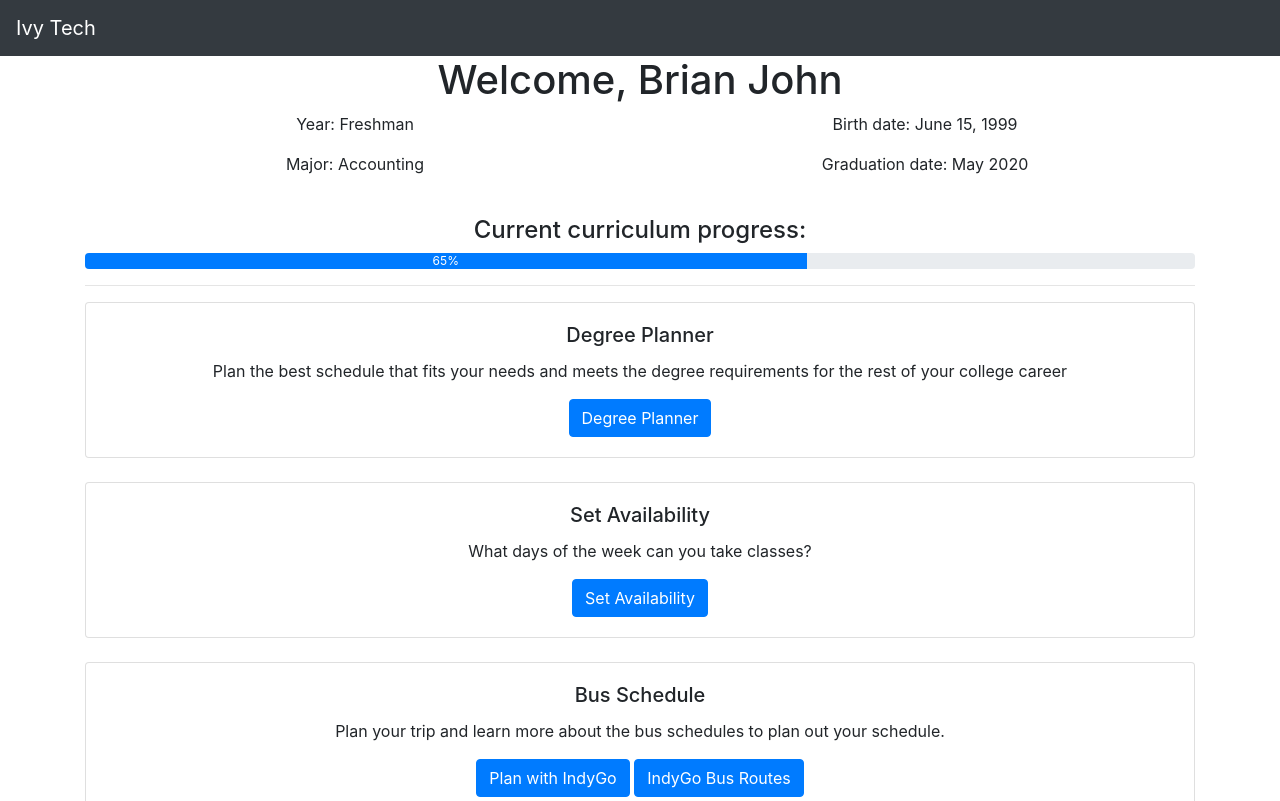
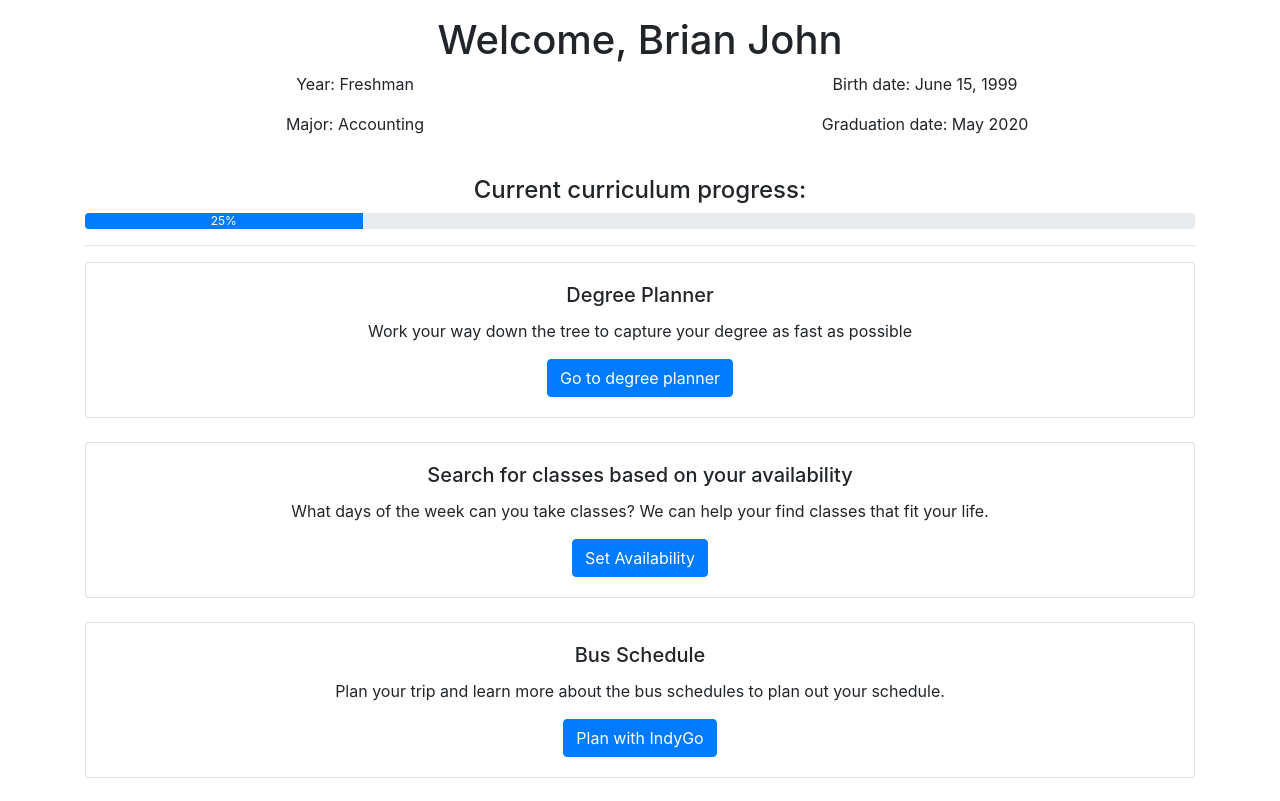
Before and after one commit to better-student-plan/student-planner, a plain HTML site: page index.html in a window 1280 px wide. Shown: the top 801 px of the page. Drawn offline with nearby package versions, Linux system fonts and the light colour scheme.

Commit message:
changed the copy and styles for a bunch of the pages

```diff
--- a/index.html
+++ b/index.html
@@ -11,12 +11,7 @@
 </head>
 
 <body>
-  <nav class="navbar navbar-expand-lg navbar-dark bg-dark">
-    <a class="navbar-brand" href="#">Ivy Tech</a>
-    <button class="navbar-toggler" type="button" data-toggle="collapse" data-target="#navbarSupportedContent"
-      aria-controls="navbarSupportedContent" aria-expanded="false" aria-label="Toggle navigation">
-      <span class="navbar-toggler-icon"></span>
-    </button>
+  <nav class="navbar">
   </nav>
   <div class="container text-center">
     <h1>Welcome, Brian John</h1>
@@ -41,9 +36,9 @@
     <br>
     <h4>Current curriculum progress:</h4>
     <div class="progress">
-      <div class="progress-bar" role="progressbar" style="width: 65%;" aria-valuenow="65" aria-valuemin="0"
+      <div class="progress-bar" role="progressbar" style="width: 25%;" aria-valuenow="25" aria-valuemin="0"
         aria-valuemax="100">
-        65%
+        25%
       </div>
     </div>
     <hr>
@@ -52,9 +47,8 @@
         <div class="card">
           <div class="card-body">
             <h5 class="card-title">Degree Planner</h5>
-            <p class="card-text">Plan the best schedule that fits your needs and meets the degree requirements for the
-              rest of your college career</p>
-            <a href="plan.html" class="btn btn-primary">Degree Planner</a>
+            <p class="card-text">Work your way down the tree to capture your degree as fast as possible</p>
+            <a href="plan.html" class="btn btn-primary">Go to degree planner</a>
           </div>
         </div>
       </div>
@@ -64,8 +58,8 @@
       <div class="col-sm-12">
         <div class="card">
           <div class="card-body">
-            <h5 class="card-title">Set Availability</h5>
-            <p class="card-text">What days of the week can you take classes?</p>
+            <h5 class="card-title">Search for classes based on your availability</h5>
+            <p class="card-text">What days of the week can you take classes?  We can help your find classes that fit your life.</p>
             <a href="time-availability.html" class="btn btn-primary">Set Availability</a>
           </div>
         </div>
@@ -79,7 +73,6 @@
             <h5 class="card-title">Bus Schedule</h5>
             <p class="card-text">Plan your trip and learn more about the bus schedules to plan out your schedule.</p>
             <a href="https://www.indygo.net/" class="btn btn-primary">Plan with IndyGo</a>
-            <a href="https://www.indygo.net/route/" class="btn btn-primary">IndyGo Bus Routes</a>
           </div>
         </div>
       </div>
--- a/time-availability.css
+++ b/time-availability.css
@@ -2,8 +2,7 @@ body {
   min-height: 100vh;
   width: 100%;
   font-family: "Mukta", sans-serif;
-  color: #5f39dd;
-  background: #5f39dd;
+  background: #f9f9f9;
 }
 
 #container {
@@ -11,9 +10,12 @@ body {
   flex-direction: column;
   align-items: center;
   margin: 5vh 2.5vw;
-  padding: 15vh 0;
+  padding: 1.2rem 1rem;
   background: #fff;
   border-radius: 5px;
+  line-height: 2;
+  background: #fff;
+  box-shadow: 0 2px 10px #e6e6e6;
 }
 
 .time-form {
```
Also changed, not shown: plan.html (+1 -1 lines), schedule.html (+4 -7 lines), time-availability.html (+1 -5 lines), plan.css (renamed from style.css).
